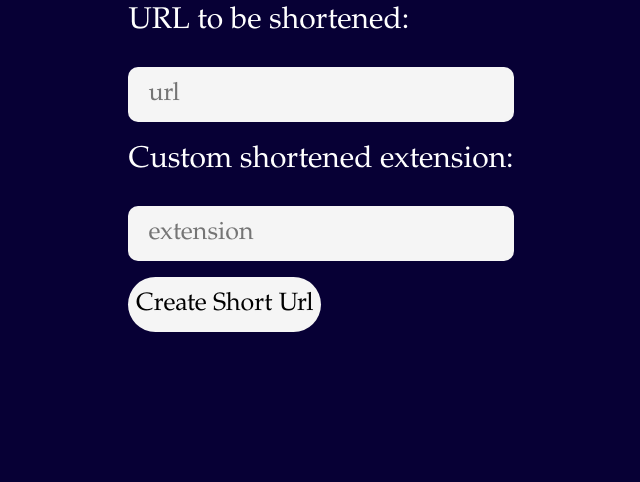
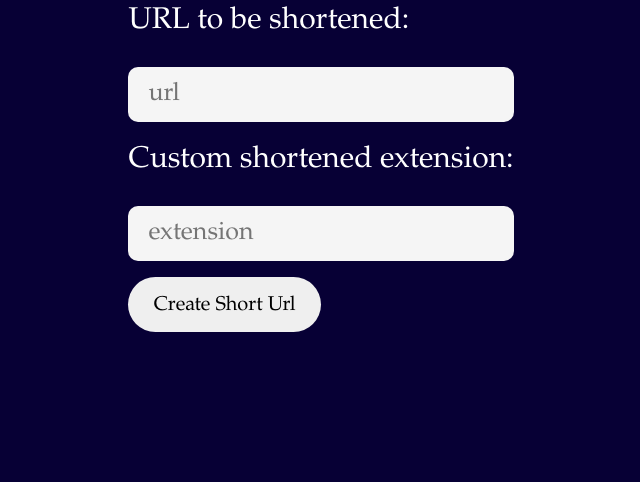
Before and after one commit to BajajAyush/url_shortener, a Django app: page / in a window 1280 px wide. Shown: the part 102-584 px from the top of the page, without its empty margins (319-959 px from the left). Run offline with Django 3.2, Linux system fonts and the light colour scheme; some libraries are stand-ins or nearby versions.

Commit message:
form fixed

```diff
--- a/main/templates/main/base.html
+++ b/main/templates/main/base.html
@@ -36,9 +36,9 @@
             height:55px;
             outline: none;
             border-radius: 100px;
-            background-color: #F5F5F5;
+            /*background-color: #F5F5F5;*/
             border: none;
-            font-size: 25px;
+            font-size: 20px;
             text-align: center;
             cursor: pointer;
             align: center;
```
